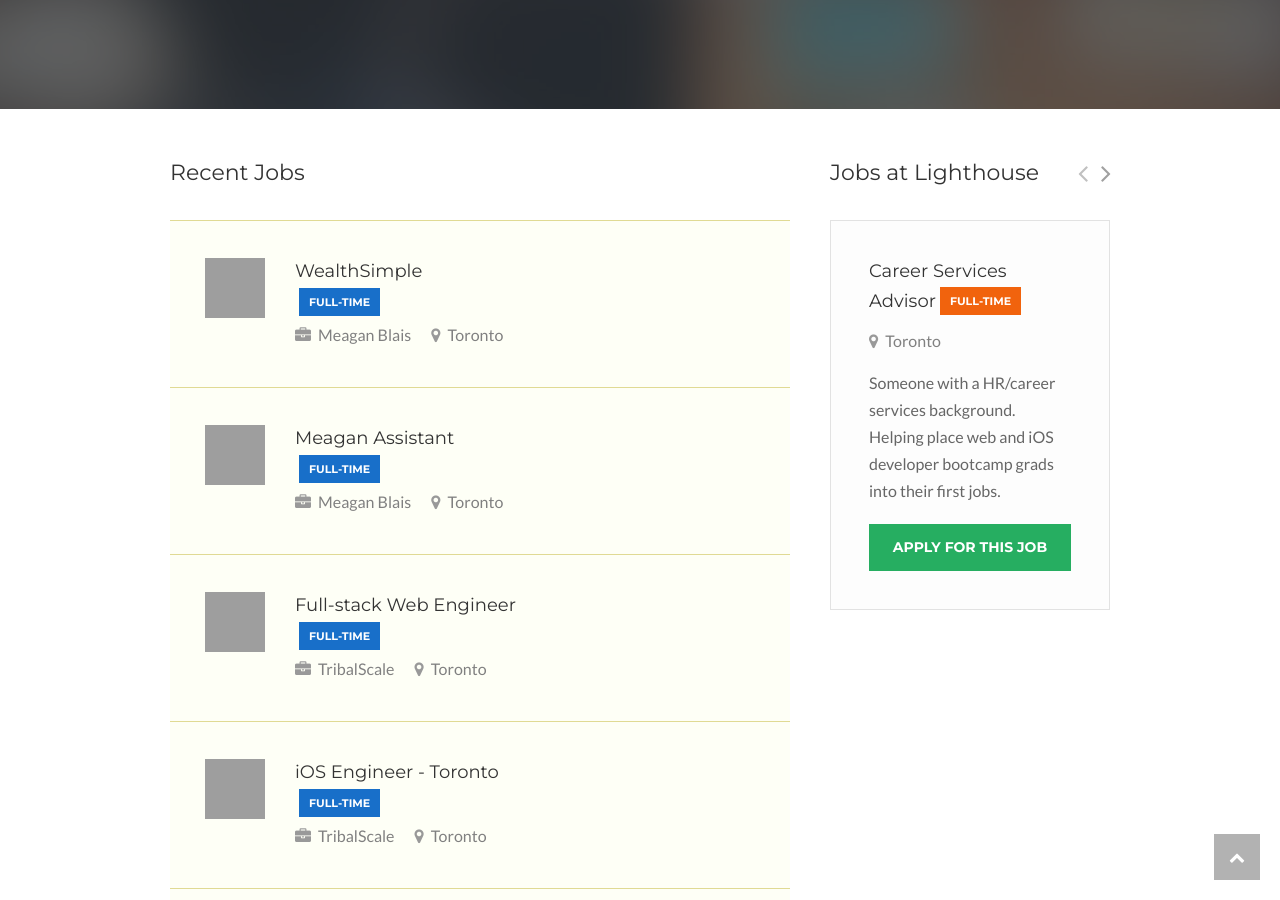
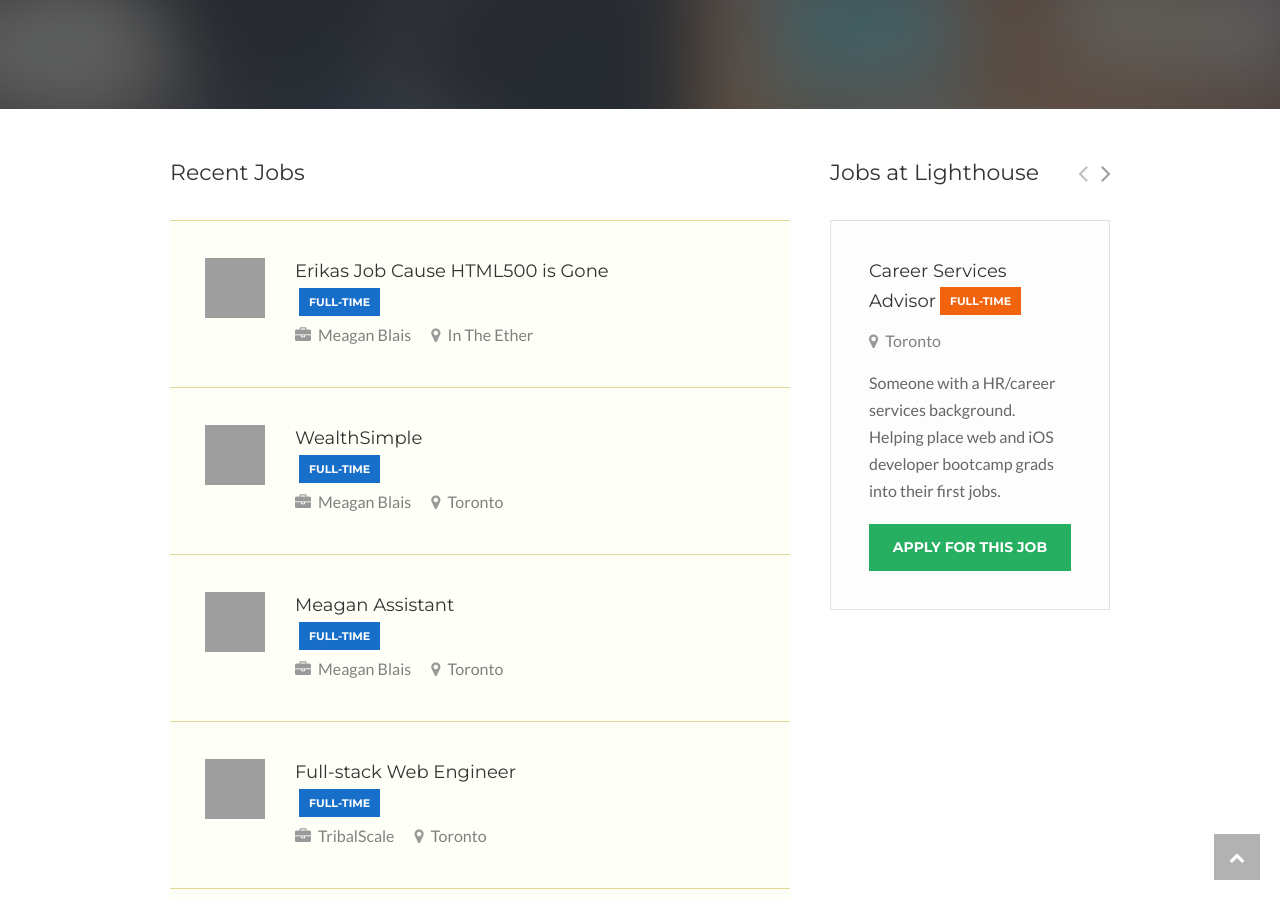
Before and after one commit to izzydoesizzy/todevjobs, a Jekyll site: the page built from index.html, in a window 1280 px wide and 900 px high, scrolled down 498 px. Built offline with Jekyll 4.4.1, drawn with Linux system fonts in a browser that asks for light colours; grey boxes are pictures that could not be loaded.

Commit message:
Commit Erika's Loss of job

```diff
--- a/_data/jobs.yml
+++ b/_data/jobs.yml
@@ -1,3 +1,9 @@
+- title: Erikas Job Cause HTML500 is Gone
+  duration: full-time
+  imagelink: https://pbs.twimg.com/profile_images/668463434405539840/q2EAIc6M_400x400.jpg
+  company: Meagan Blais
+  location: "In The Ether"
+  joblink: https://www.trellisgrows.com/careers/5741031244955648
 
 - title: WealthSimple
   duration: full-time
```
